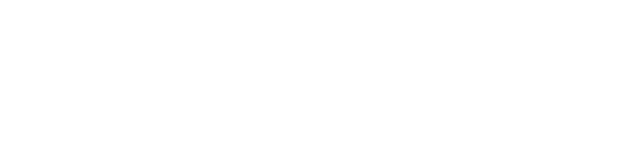
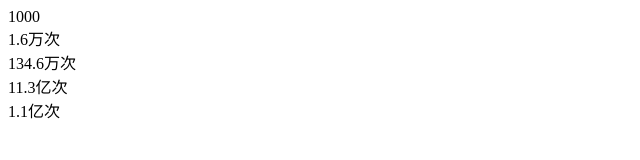
Before and after one commit to biwenjiejie/learngit, a plain HTML site: page index.html in a window 1280 px wide. Shown: the whole page, without its empty margins (0-640 px from the left). Drawn offline with Linux system fonts and the light colour scheme.

Commit message:
单位换算

```diff
--- a/index.html
+++ b/index.html
@@ -3,10 +3,28 @@
 <head>
   <meta charset="UTF-8">
   <title>Title</title>
+  <script src="js/jquery-2.1.4.min.js"></script>
 </head>
 <body>
-<div id="mun"></div>
+<div class="mun">1000</div>
+<div class="mun">15600</div>
+<div class="mun">1345600</div>
+<div class="mun">1131115600</div>
+<div class="mun">113115600</div>
 <script type="text/javascript">
+  var $munVal = $('.mun')
+  for (var i = 0; i < $munVal.length; i++) {
+    console.log($munVal.eq(i).html())
+
+    if ($munVal.eq(i).html().length >= 5 && $munVal.eq(i).html().length < 9) {
+      $('.mun').eq(i).html(($munVal.eq(i).html()/10000).toFixed(1) + '万次')
+    }
+    if ($munVal.eq(i).html().length >= 9) {
+      console.log($munVal.eq(i).html())
+      $('.mun').eq(i).html(($munVal.eq(i).html()/100000000).toFixed(1) + '亿次')
+    }
+  }
+
 </script>
 </body>
 </html>
```
